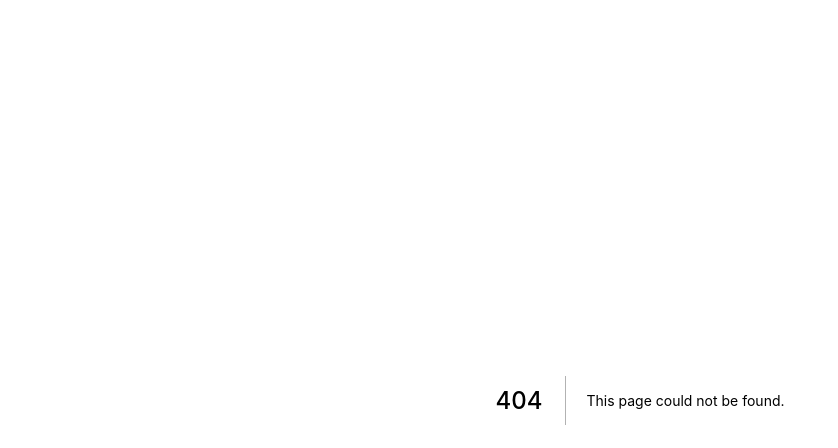
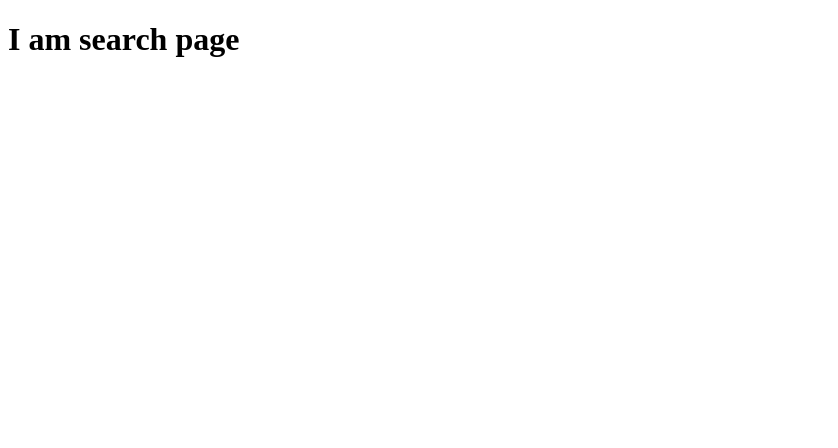
Before and after one commit to omarouhra/Airbnb-Next.Js-Clone, a Next.js app: page /search in a window 1280 px wide. Before the commit this address had no page. Shown: the top 448 px of the page, without its empty margins (0-838 px from the left). Built offline with nearby package versions, Linux system fonts and the light colour scheme.

Commit message:
Calendar component fix

```diff
--- a/components/Header.js
+++ b/components/Header.js
@@ -66,7 +66,7 @@ function Header() {
         </div>
       </div>
       {searchInput && (
-        <div className='flex flex-col col-span-3 mx-auto'>
+        <div className='hidden sm:flex flex-col col-span-3 mx-auto'>
           <DateRangePicker
             ranges={[selectionRange]}
             minDate={new Date()}
--- /dev/null
+++ b/pages/search.js
@@ -0,0 +1,9 @@
+function Search() {
+    return (
+        <div>
+            <h1>I am search page</h1>
+        </div>
+    )
+}
+
+export default Search
```
